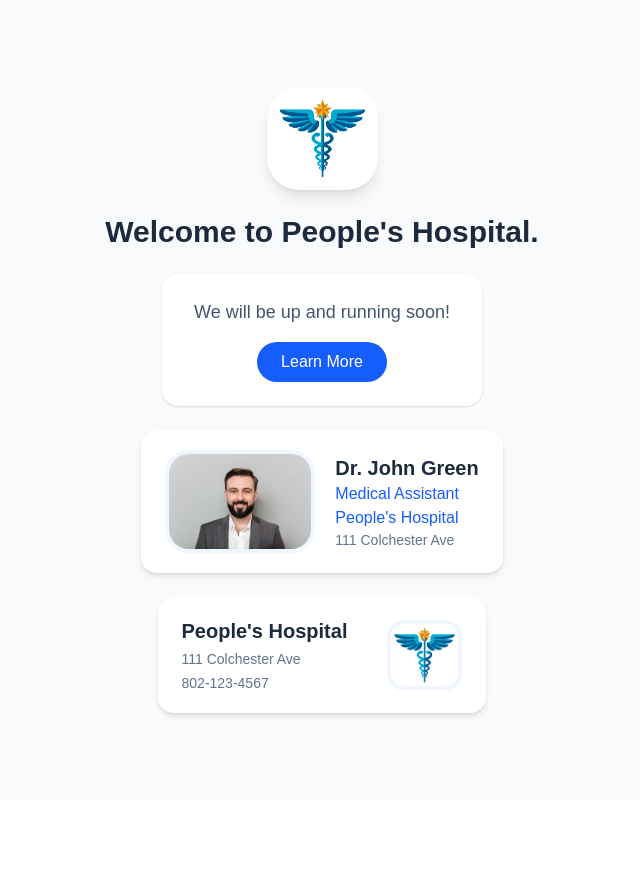
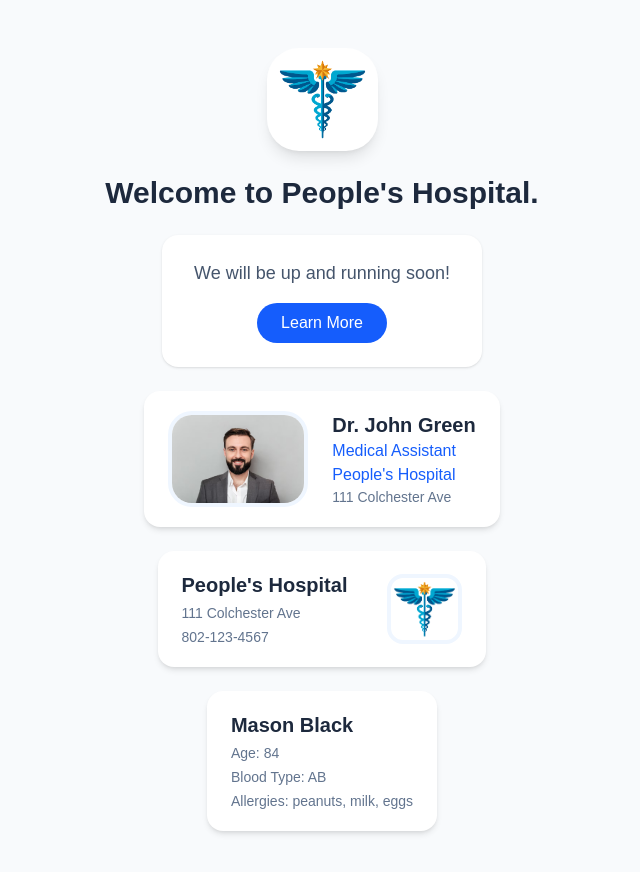
Before and after one commit to HasanAljaf/react-mini-project-1, a Next.js app: page / in a window 1280 px wide. Shown: the top 872 px of the page, without its empty margins (318-958 px from the left). Before the commit the page ends 800 px from the top, so only its background shows below. Built offline with nearby package versions, Linux system fonts and the light colour scheme.

Commit message:
created patient info card component

```diff
--- a/app/components/DoctorBadge.tsx
+++ b/app/components/DoctorBadge.tsx
@@ -4,12 +4,12 @@ import profileImg from '../assets/profilePhoto.png';
 
 export default function DoctorBadge() {
   return (
-    <div className="flex flex-row items-center gap-5 bg-white rounded-2xl shadow-md px-6 py-5 max-w-md mx-auto">
+    <div className="flex flex-row items-center gap-6 bg-white rounded-2xl shadow-md px-6 py-5 max-w-md mx-auto">
       <Image
         src={badgeInfo.photo}
         alt="Profile Photo"
-        width={150}
-        height={150}
+        width={140}
+        height={140}
         className="rounded-3xl object-cover border-4 border-blue-50 shrink-0"
       />
       <div className="flex flex-col">
--- /dev/null
+++ b/app/components/PatientProfileCard.tsx
@@ -0,0 +1,23 @@
+export default function PatientProfileCard() {
+  return (
+    <section className="flex flex-col gap-1 bg-white rounded-2xl shadow-md px-6 py-5 max-w-md mx-auto">
+      <h1 className="text-xl font-semibold text-slate-800">
+        {patientInfo.name}
+      </h1>
+      <p className="text-slate-500 text-sm">Age: {patientInfo.age}</p>
+      <p className="text-slate-500 text-sm">
+        Blood Type: {patientInfo.bloodType}
+      </p>
+      <p className="text-slate-500 text-sm">
+        Allergies: {patientInfo.allergies}
+      </p>
+    </section>
+  );
+}
+
+const patientInfo = {
+  name: 'Mason Black',
+  age: 84,
+  bloodType: 'AB',
+  allergies: 'peanuts, milk, eggs',
+};
--- a/app/page.tsx
+++ b/app/page.tsx
@@ -8,6 +8,7 @@ import logoPic from './assets/logo.png';
 //component imports
 import DoctorBadge from './components/DoctorBadge';
 import HospitalInfoCard from './components/HospitalInfoCard';
+import PatientProfileCard from './components/PatientProfileCard';
 
 export default function MyApp() {
   return (
@@ -17,6 +18,7 @@ export default function MyApp() {
       <Greeting />
       <DoctorBadge />
       <HospitalInfoCard />
+      <PatientProfileCard />
     </div>
   );
 }
```
